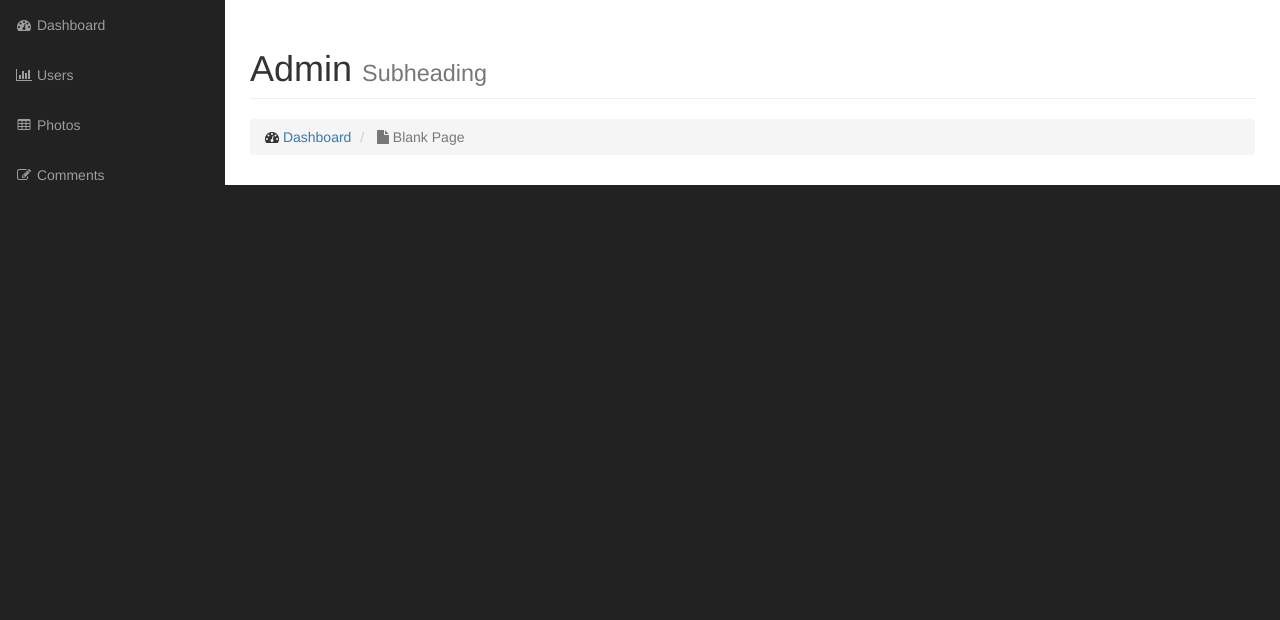
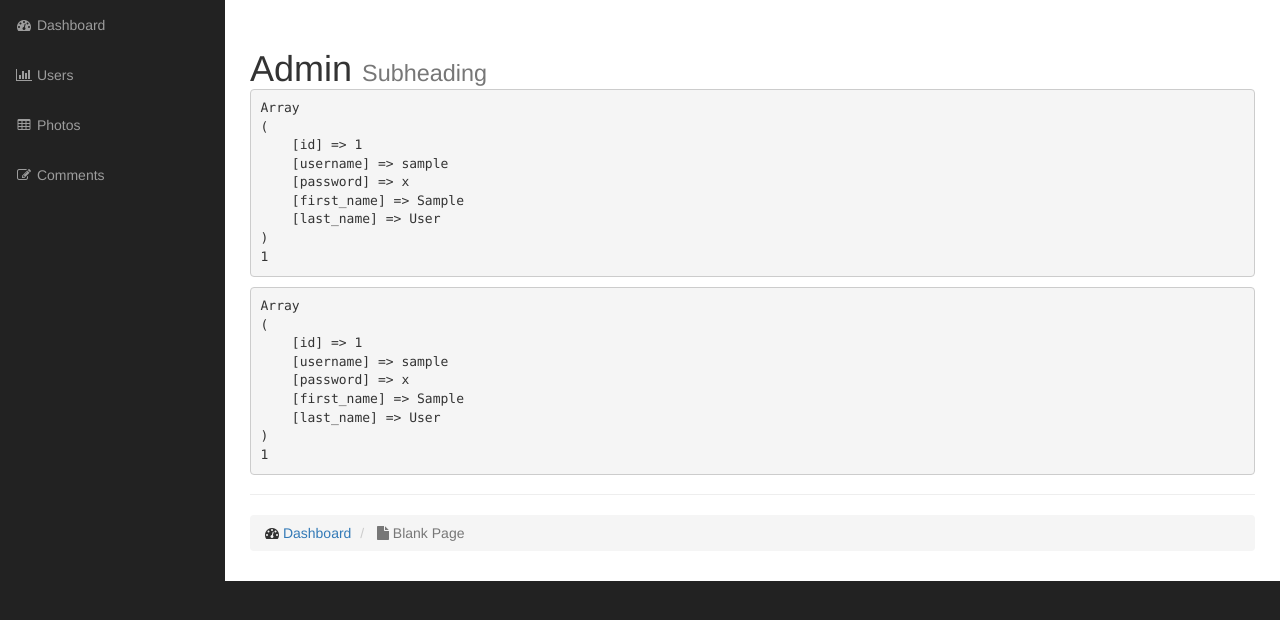
Before and after one commit to shahlakshya1988/phpoop, a PHP site: page /admin/index.php in a window 1280 px wide. Shown: the part 51-671 px from the top of the page. Run offline with PHP 8.4, Linux system fonts and the light colour scheme; tables that the repository leaves empty hold one stand-in row (values such as "Sample post"); grey boxes labelled with a size stand in for pictures from a placeholder-image service; some libraries are stand-ins or nearby versions.

Commit message:
38. Static Method Usage and Challenge

```diff
--- a/gallery/admin/includes/admin_content.php
+++ b/gallery/admin/includes/admin_content.php
@@ -13,10 +13,15 @@
 					$database->confirmQuery($result);
 					$fetch = mysqli_fetch_assoc($result); */
 					// var_dump($fetch);
-                    $users = new Users();
-                    $allUsers = $users->find_all_users();
+                    //$users = new Users();
+                    $allUsers = Users::find_all_users();
                     while($fh_users = mysqli_fetch_assoc($allUsers)){
-                        //echo "<pre>",print_r($fh_users),"</pre>";
+                        echo "<pre>",print_r($fh_users),"</pre>";
+                    }
+
+                    $singleUser = Users::find_user_by_id(1);
+                    while($fh_user = mysqli_fetch_assoc($singleUser)){
+                        echo "<pre>",print_r($fh_user),"</pre>";
                     }
                 ?>
             </h1>
--- a/gallery/admin/includes/database.php
+++ b/gallery/admin/includes/database.php
@@ -38,7 +38,7 @@ class Database{
 	}
 
 	public function escape_string($string){
-		return $this->connection->real_escape_string($this->connection,trim($string));
+		return $this->connection->real_escape_string(trim($string));
 	}
 
 	public function the_insert_id(){
--- a/gallery/admin/includes/users_new.php
+++ b/gallery/admin/includes/users_new.php
@@ -1,9 +1,16 @@
 <?php
 class Users{
-    public function find_all_users(){
+    public static function find_all_users(){
         global $database;
         $result_set = $database->query("SELECT * FROM `users`");
         return $result_set;
     }
+
+    public static function find_user_by_id($user_id){
+        global $database;
+        $user_id = $database->escape_string($user_id);
+        $result_set = $database->query("SELECT * FROM `users` where `id` = '{$user_id}'");
+        return $result_set;
+    }
 }
 ?>
```
